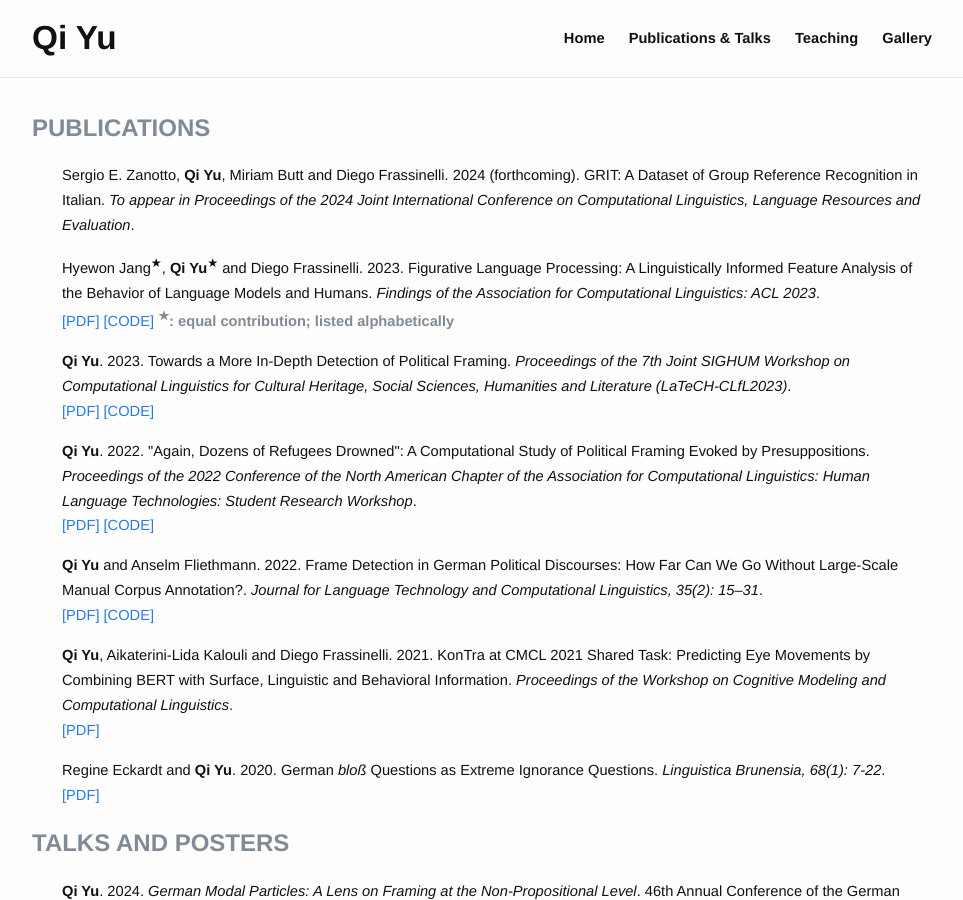
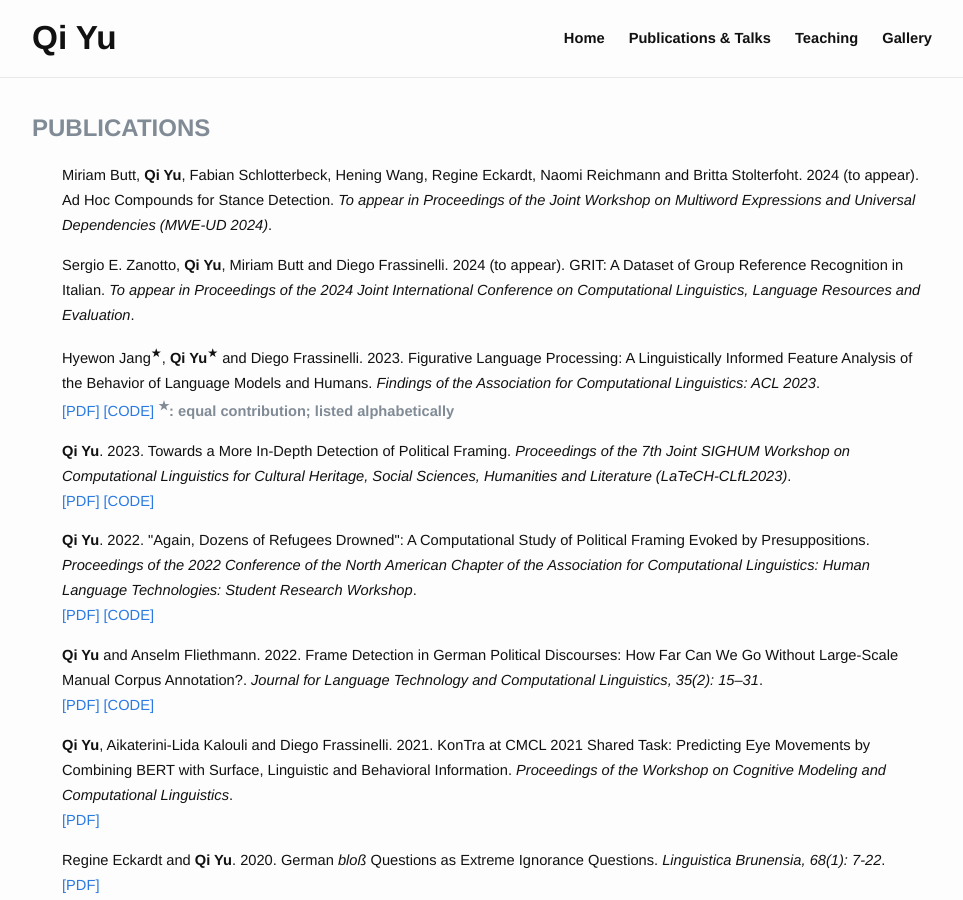
Before and after one commit to qi-yu/qi-yu.github.io, a Jekyll site: the page built from publication.md, in a window 1280 px wide and 900 px high. Shown: the whole window, without its empty margins (158-1121 px from the left). Built offline with Jekyll 4.4.1, drawn with Linux system fonts in a browser that asks for light colours.

Commit message:
updated publication

```diff
--- a/publication.md
+++ b/publication.md
@@ -5,9 +5,16 @@ categories:
     sections:
       - year: 2024
         items:
+          - title: 'Ad Hoc Compounds for Stance Detection'
+            authors: Miriam Butt, <b>Qi Yu</b>, Fabian Schlotterbeck, Hening Wang, Regine Eckardt, Naomi Reichmann and Britta Stolterfoht
+            year: 2024 (to appear)
+            inbook: "To appear in Proceedings of the Joint Workshop on Multiword Expressions and Universal Dependencies (MWE-UD 2024)"
+
+      - year: 2024
+        items:
           - title: 'GRIT: A Dataset of Group Reference Recognition in Italian'
             authors: Sergio E. Zanotto, <b>Qi Yu</b>, Miriam Butt and Diego Frassinelli
-            year: 2024 (forthcoming)
+            year: 2024 (to appear)
             inbook: "To appear in Proceedings of the 2024 Joint International Conference on Computational Linguistics, Language Resources and Evaluation"
 
       - year: 2023
```
Also changed, not shown: 2 other files.
